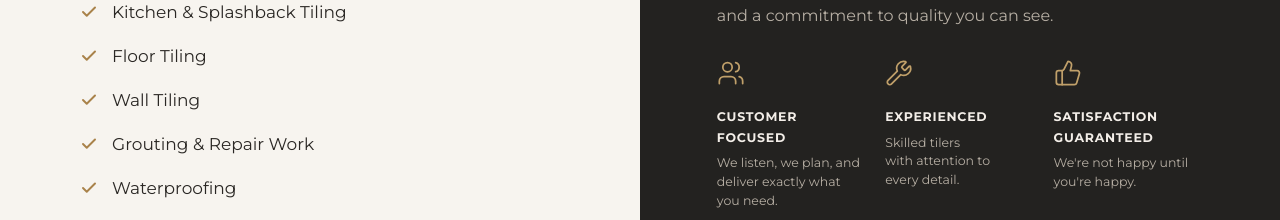
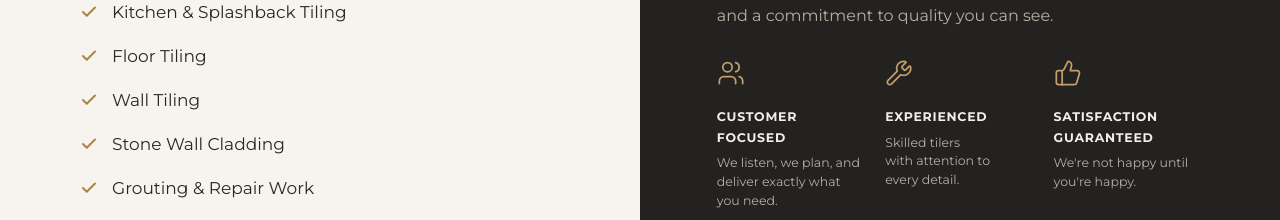
Before and after one commit to rob-habitu/rjh-tiling, a React (Vite) app: page / in a window 1280 px wide. Shown: the part 1109-1329 px from the top of the page. Built offline with nearby package versions, Linux system fonts and the light colour scheme.

Commit message:
Add Stone Wall Cladding service (list, footer, contact dropdown)
https://claude.ai/code/session_01TqS9uZS4Q6nw41avpLRz7T

```diff
--- a/src/components/Footer.jsx
+++ b/src/components/Footer.jsx
@@ -63,7 +63,7 @@ export default function Footer() {
 
         <div style={col}>
           <div style={head}>Our Services</div>
-          {['Bathroom Tiling', 'Kitchen & Splashback', 'Floor Tiling', 'Wall Tiling', 'Grouting & Repair', 'Waterproofing'].map(l => (
+          {['Bathroom Tiling', 'Kitchen & Splashback', 'Floor Tiling', 'Wall Tiling', 'Stone Wall Cladding', 'Grouting & Repair', 'Waterproofing'].map(l => (
             <button key={l} onClick={() => scrollToId('services')} style={link}>{l}</button>
           ))}
         </div>
--- a/src/sections/Contact.jsx
+++ b/src/sections/Contact.jsx
@@ -133,6 +133,7 @@ export default function Contact() {
                 <option>Bathroom tiling</option>
                 <option>Kitchen &amp; splashback</option>
                 <option>Floor tiling</option>
+                <option>Stone wall cladding</option>
                 <option>External / stonework</option>
                 <option>Other</option>
               </select>
--- a/src/sections/ServicesSplit.jsx
+++ b/src/sections/ServicesSplit.jsx
@@ -6,6 +6,7 @@ const services = [
   'Kitchen & Splashback Tiling',
   'Floor Tiling',
   'Wall Tiling',
+  'Stone Wall Cladding',
   'Grouting & Repair Work',
   'Waterproofing',
 ];
```
